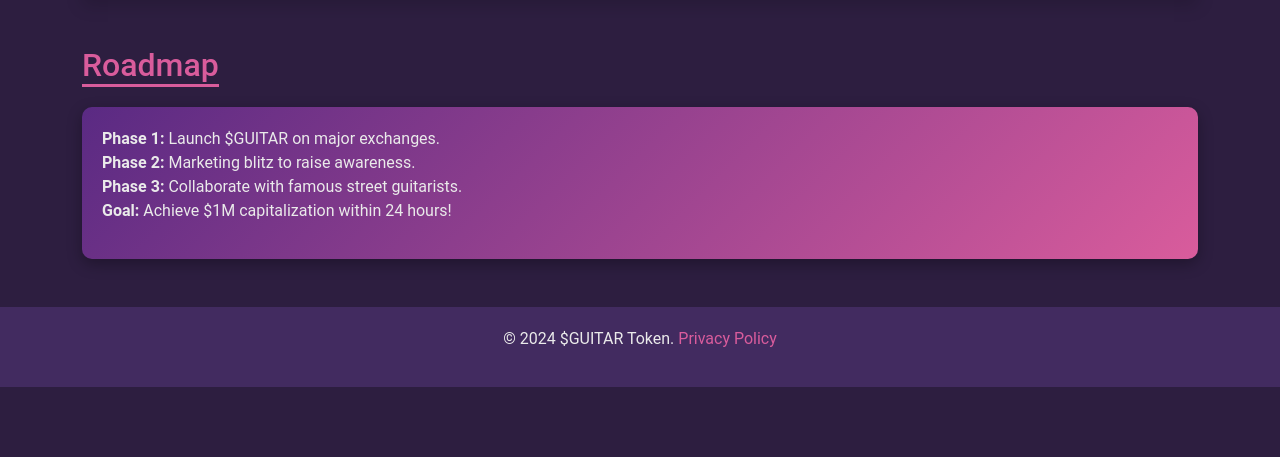
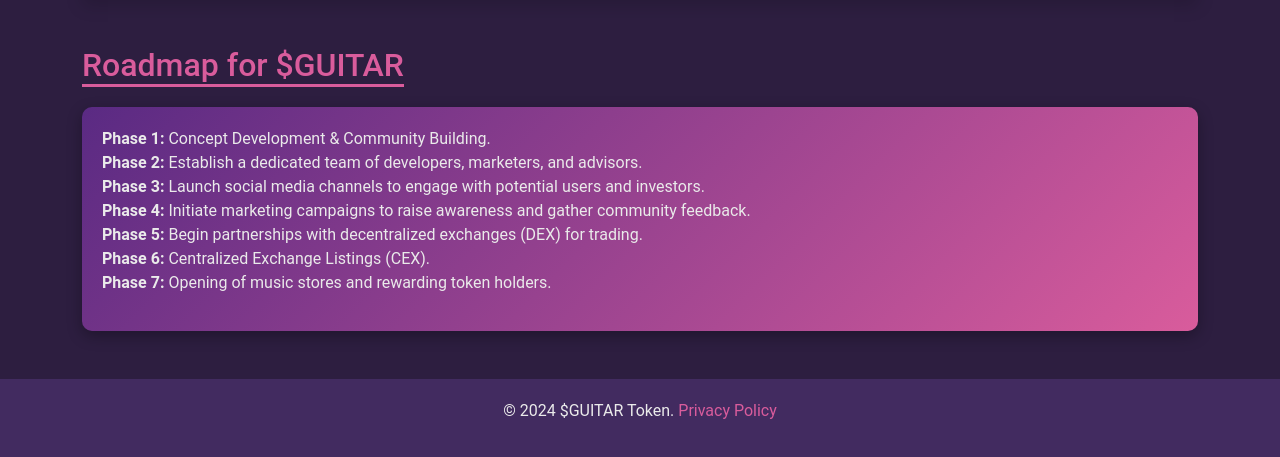
Before and after one commit to sendtelegram94/freeguitar, a plain HTML site: page index.html in a window 1280 px wide. Shown: the part 1328-1785 px from the top of the page. Before the commit the page ends 1715 px from the top, so only its background shows below. Drawn offline with nearby package versions, Linux system fonts and the light colour scheme.

Commit message:
Update index.html

```diff
--- a/index.html
+++ b/index.html
@@ -135,13 +135,17 @@
 
         <!-- Section: Roadmap -->
         <section>
-            <h2 class="section-title">Roadmap</h2>
+            <h2 class="section-title">Roadmap for $GUITAR</h2>
             <div class="roadmap">
                 <ul class="list-unstyled">
-                    <li><strong>Phase 1:</strong> Launch $GUITAR on major exchanges.</li>
-                    <li><strong>Phase 2:</strong> Marketing blitz to raise awareness.</li>
-                    <li><strong>Phase 3:</strong> Collaborate with famous street guitarists.</li>
-                    <li><strong>Goal:</strong> Achieve $1M capitalization within 24 hours!</li>
+
+                    <li><strong>Phase 1:</strong> Concept Development & Community Building.</li>
+                    <li><strong>Phase 2:</strong> Establish a dedicated team of developers, marketers, and advisors.</li>
+                    <li><strong>Phase 3:</strong> Launch social media channels to engage with potential users and investors.</li>
+                    <li><strong>Phase 4:</strong> Initiate marketing campaigns to raise awareness and gather community feedback.</li>
+                    <li><strong>Phase 5:</strong> Begin partnerships with decentralized exchanges (DEX) for trading.</li>
+                    <li><strong>Phase 6:</strong> Centralized Exchange Listings (CEX).</li>
+                    <li><strong>Phase 7:</strong> Opening of music stores and rewarding token holders.</li>
                 </ul>
             </div>
         </section>
```
